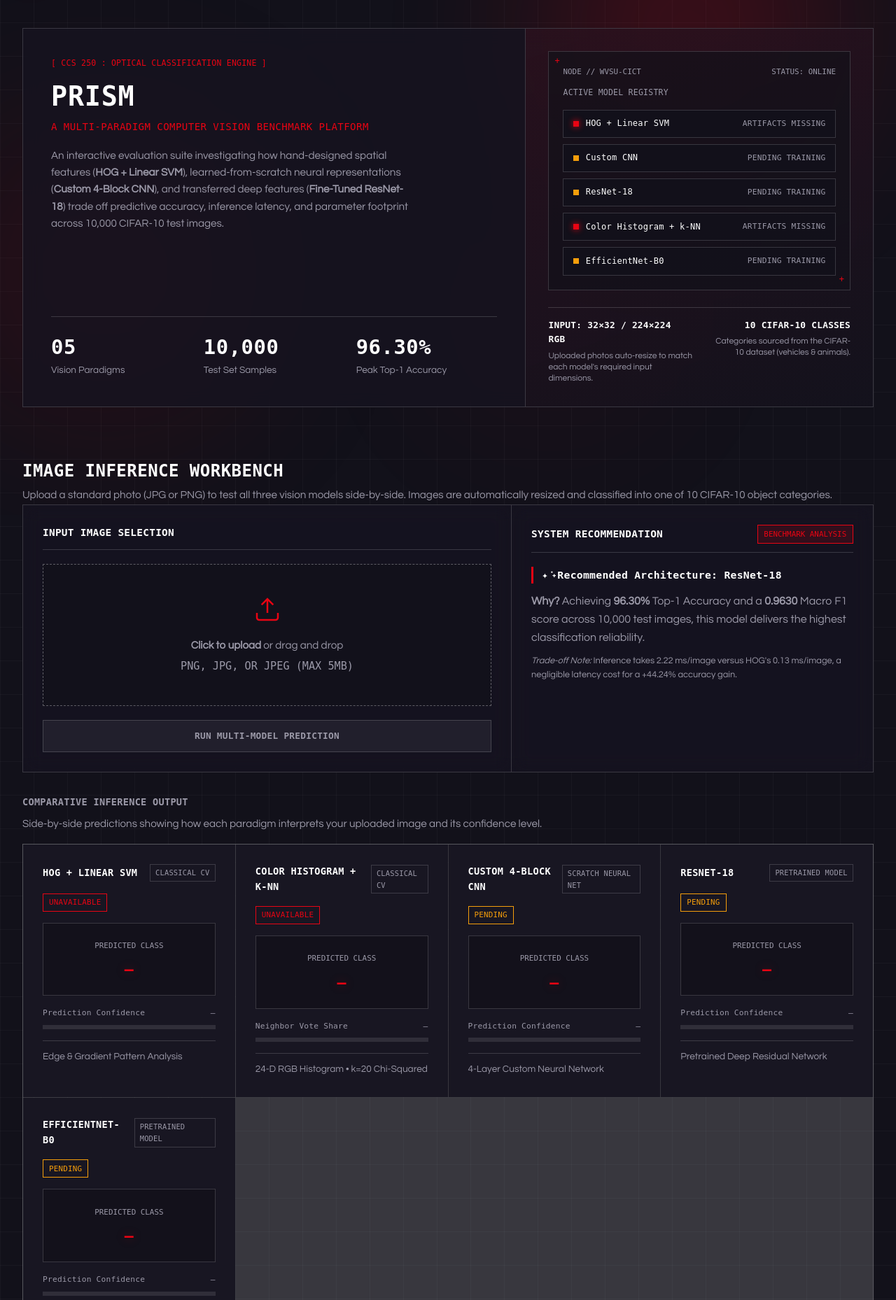
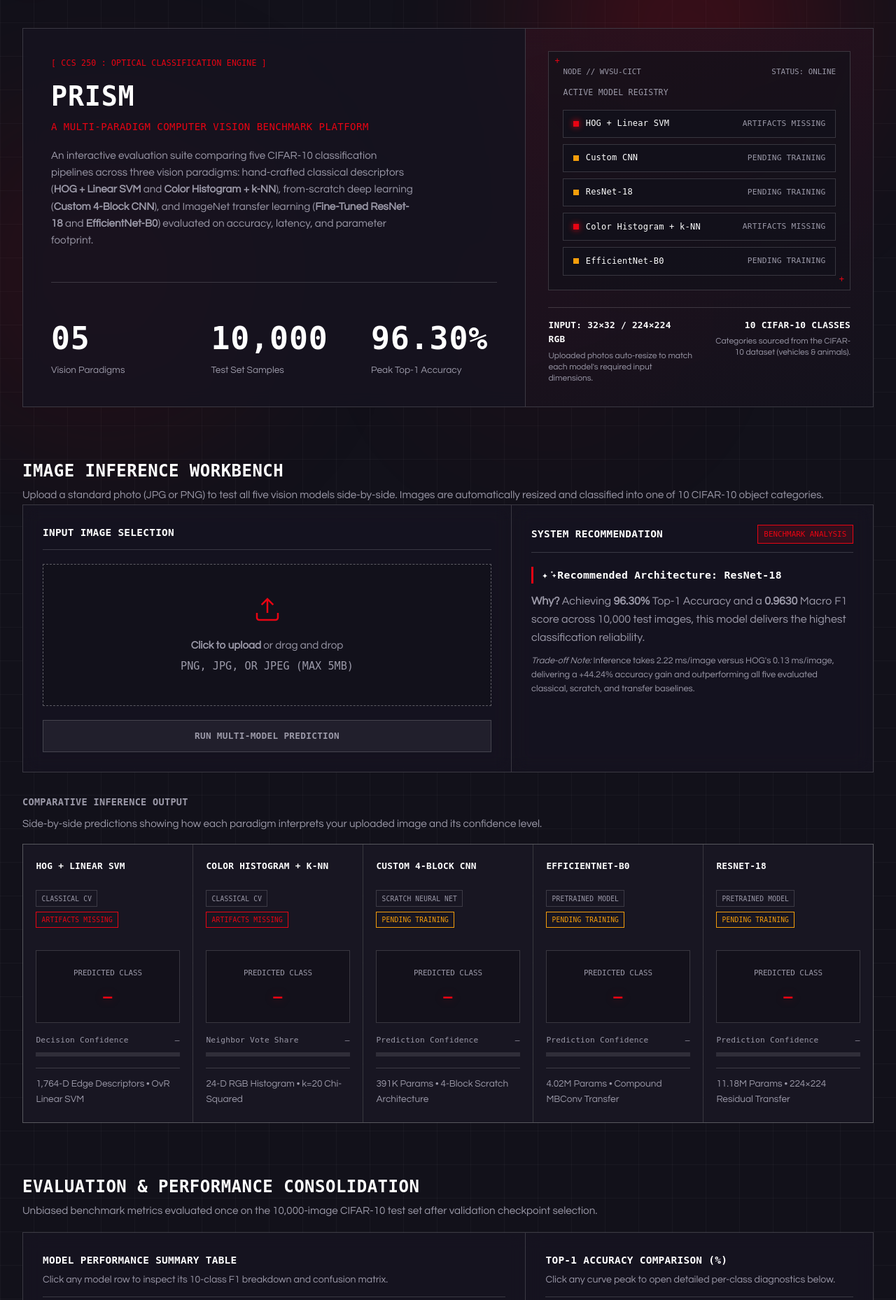
Before and after one commit to JethroIsHere/prism, a Flask app: page / in a window 1280 px wide. Shown: the part 64-1922 px from the top of the page at 70% size. Run offline with Flask 3, Linux system fonts and the light colour scheme; some web fonts are replaced.

Commit message:
fix: polish 5-model bento grids, restore diagnostics drawer, and layer scroll telemetry

```diff
--- a/kurt-system/static/css/style.css
+++ b/kurt-system/static/css/style.css
@@ -350,8 +350,8 @@ h4,
     display: grid;
     grid-template-columns: repeat(3, 1fr);
     border-top: 1px solid var(--border-hairline);
-    padding-top: 1.25rem;
-    gap: 1rem;
+    padding-top: 2.75rem;
+    gap: 3rem;
 }
 
 .telemetry-cell span {
@@ -361,7 +361,7 @@ h4,
 .telemetry-val {
     font-family: var(--font-mono);
     letter-spacing: 0.02em;
-    font-size: 1.8rem;
+    font-size: 2.8rem;
     font-weight: 700;
     color: var(--prism-white);
 }
@@ -733,7 +733,7 @@ h4,
 
 .prediction-grid {
     display: grid;
-    grid-template-columns: repeat(auto-fit, minmax(245px, 1fr));
+    grid-template-columns: repeat(5, minmax(0, 1fr));
     gap: 1px;
     border: 1px solid var(--border-hairline);
     background: var(--border-hairline);
@@ -742,27 +742,36 @@ h4,
 .prediction-grid .model-card {
     border: none;
     background: var(--bg-surface-solid);
-}
-
-.prediction-grid .model-card:last-child {
-    border-right: none;
+    padding: 1.35rem 1.15rem;
+    display: flex;
+    flex-direction: column;
+    justify-content: space-between;
 }
 
 .model-card-header {
     display: flex;
-    justify-content: space-between;
-    align-items: center;
-    gap: 0.5rem;
-    margin-bottom: 1rem;
+    flex-direction: column;
+    align-items: flex-start;
+    gap: 0.55rem;
+    margin-bottom: 0.95rem;
 }
 
 .model-card-header h4 {
-    font-size: 0.85rem;
+    font-size: 0.8rem;
+    line-height: 1.35;
     text-transform: uppercase;
+    min-height: 2.2rem;
+}
+
+.model-card-badges {
+    display: flex;
+    flex-wrap: wrap;
+    align-items: center;
+    gap: 0.4rem;
 }
 
 .model-type-badge {
-    font-size: 0.65rem;
+    font-size: 0.6rem;
     padding: 0.2rem 0.45rem;
     border: 1px solid var(--border-hairline);
     color: var(--text-muted);
@@ -771,11 +780,17 @@ h4,
 
 .status-badge {
     display: inline-block;
-    font-size: 0.68rem;
+    font-size: 0.6rem;
     text-transform: uppercase;
-    padding: 0.2rem 0.5rem;
+    padding: 0.2rem 0.45rem;
     border: 1px solid var(--border-hairline);
     color: var(--text-muted);
+}
+
+@media (max-width: 1240px) {
+    .prediction-grid {
+        grid-template-columns: repeat(auto-fit, minmax(230px, 1fr));
+    }
 }
 
 .status-badge.active {
@@ -902,15 +917,21 @@ h4,
 
 .specs-grid {
     display: grid;
-    grid-template-columns: repeat(auto-fit, minmax(360px, 1fr));
+    grid-template-columns: repeat(6, minmax(0, 1fr));
     gap: 1px;
     border: 1px solid var(--border-hairline);
     background: var(--border-hairline);
 }
 
 .specs-grid .spec-card {
+    grid-column: span 2;
     border: none;
     background: var(--bg-surface-solid);
+}
+
+.specs-grid .spec-card:nth-child(4),
+.specs-grid .spec-card:nth-child(5) {
+    grid-column: span 3;
 }
 
 .specs-grid .spec-card:last-child {
@@ -1067,7 +1088,7 @@ h4,
     position: fixed;
     right: 16px;
     top: 24px;
-    z-index: 95;
+    z-index: 120;
     display: inline-flex;
     align-items: center;
     gap: 0.45rem;
@@ -1218,6 +1239,10 @@ h4,
         grid-template-columns: 1fr;
     }
 
+    .specs-grid .spec-card {
+        grid-column: span 1;
+    }
+
     .prediction-grid .model-card,
     .specs-grid .spec-card {
         border-right: none;
--- a/kurt-system/static/js/app.js
+++ b/kurt-system/static/js/app.js
@@ -31,29 +31,39 @@ async function fetchModelStatus() {
 
         const statusData = await response.json();
 
-        updateStatusUI('status-hog', statusData.hog);
-        updateStatusUI('status-cnn', statusData.cnn);
-        updateStatusUI('status-resnet', statusData.resnet);
-        updateStatusUI('status-knn', statusData.knn);
-        updateStatusUI('status-efficientnet', statusData.efficientnet);
+        ['hog', 'knn', 'cnn', 'efficientnet', 'resnet'].forEach(key => {
+            updateStatusUI(`status-${key}`, statusData[key]);
+            syncPredictionCardBadge(`card-${key}`, statusData[key]);
+        });
     } catch (error) {
         console.error('Error fetching model statuses:', error);
-        // Fallback UI if backend is unreachable
-        updateStatusUI('status-hog', { available: false, message: 'Backend Disconnected' });
-        updateStatusUI('status-cnn', { available: false, message: 'Backend Disconnected' });
-        updateStatusUI('status-resnet', { available: false, message: 'Backend Disconnected' });
+        ['hog', 'knn', 'cnn', 'efficientnet', 'resnet'].forEach(key => {
+            const fallback = { available: false, message: 'Backend Disconnected' };
+            updateStatusUI(`status-${key}`, fallback);
+            syncPredictionCardBadge(`card-${key}`, fallback);
+        });
     }
 }
 
 function updateStatusUI(elementId, status) {
     const el = document.getElementById(elementId);
-    if (!el) return;
+    if (!el || !status) return;
 
     el.className = 'status-pill ' + (status.available ? 'active' : 'unavailable');
     if (!status.available && status.message === 'Pending Training') {
         el.className = 'status-pill pending';
     }
     el.querySelector('.status-text').textContent = status.message;
+}
+
+function syncPredictionCardBadge(cardId, status) {
+    const card = document.getElementById(cardId);
+    if (!card || !status) return;
+    const badge = card.querySelector('.status-badge');
+    if (!badge) return;
+
+    badge.textContent = status.message;
+    badge.className = 'status-badge ' + (status.available ? 'active' : (status.message === 'Pending Training' ? 'pending' : 'unavailable'));
 }
 
 // Scroll-Spy for Navbar Active State & Thumb-Tracking Scroll Percentage Marker
--- a/kurt-system/static/js/charts.js
+++ b/kurt-system/static/js/charts.js
@@ -359,17 +359,28 @@ function openModelDetailPanel(modelKey) {
         if (cmFallback) cmFallback.classList.remove('hidden');
     };
     cmImg.src = `/api/confusion-matrix/${modelKey}?t=${Date.now()}`;
-}
 
-// Render 10-class F1 scores from metrics.json
-if (metrics.per_class_f1) {
-    classGrid.innerHTML = Object.entries(metrics.per_class_f1)
-        .map(([cls, score]) => `
+    // Render 10-class F1 scores from metrics.json
+    if (metrics.per_class_f1 && classGrid) {
+        classGrid.innerHTML = Object.entries(metrics.per_class_f1)
+            .map(([cls, score]) => `
                 <div class="class-f1-cell">
                     <span class="cls-name">${cls}</span>
                     <span class="cls-score">${(score * 100).toFixed(1)}%</span>
                 </div>
             `).join('');
+    }
+
+    // Render training configuration summary
+    const params = metrics.hyperparams || metrics.svm_hyperparams || metrics.knn_params || {};
+    if (hyperStrip) {
+        hyperStrip.innerHTML = Object.entries(params)
+            .map(([k, v]) => `<span><strong>${k}:</strong> ${Array.isArray(v) ? v.join(', ') : v}</span>`)
+            .join(' &bull; ');
+    }
+
+    panel.classList.remove('hidden');
+    panel.scrollIntoView({ behavior: 'smooth', block: 'nearest' });
 }
 
 function updateSystemRecommendation(data) {
@@ -401,7 +412,8 @@ function updateSystemRecommendation(data) {
             </p>
             <p style="font-size: 0.80rem; color: var(--text-muted);">
                 <em>Trade-off Note:</em> Inference takes ${bestRuntime} ms/image versus HOG's ${hogRuntime} ms/image,
-                a negligible latency cost for a +44.24% accuracy gain.
+                delivering a +${(bestModel.stats.top1_accuracy_pct - data.hog.top1_accuracy_pct).toFixed(2)}% accuracy gain
+                and outperforming all five evaluated classical, scratch, and transfer baselines.
             </p>
         </div>
     `;
--- a/kurt-system/templates/index.html
+++ b/kurt-system/templates/index.html
@@ -67,11 +67,12 @@
                             <h1>PRISM</h1>
                             <p class="hero-tagline">A Multi-Paradigm Computer Vision Benchmark Platform</p>
                             <p class="hero-description">
-                                An interactive evaluation suite investigating how hand-designed spatial features
-                                (<strong>HOG + Linear SVM</strong>), learned-from-scratch neural representations
-                                (<strong>Custom 4-Block CNN</strong>), and transferred deep features
-                                (<strong>Fine-Tuned ResNet-18</strong>) trade off predictive accuracy, inference
-                                latency, and parameter footprint across 10,000 CIFAR-10 test images.
+                                An interactive evaluation suite comparing five CIFAR-10 classification pipelines across
+                                three vision paradigms: hand-crafted classical descriptors
+                                (<strong>HOG + Linear SVM</strong> and <strong>Color Histogram + k-NN</strong>),
+                                from-scratch deep learning (<strong>Custom 4-Block CNN</strong>), and ImageNet transfer
+                                learning (<strong>Fine-Tuned ResNet-18</strong> and <strong>EfficientNet-B0</strong>)
+                                evaluated on accuracy, latency, and parameter footprint.
                             </p>
                         </div>
 
@@ -159,7 +160,7 @@
             <section id="inference" class="section inference-section">
                 <div class="section-title">
                     <h2>Image Inference Workbench</h2>
-                    <p>Upload a standard photo (JPG or PNG) to test all three vision models side-by-side. Images are
+                    <p>Upload a standard photo (JPG or PNG) to test all five vision models side-by-side. Images are
                         automatically resized and classified into one of 10 CIFAR-10 object categories.</p>
 
                     <div class="workbench-grid">
@@ -232,19 +233,19 @@
                         <div class="card model-card" id="card-hog">
                             <div class="model-card-header">
                                 <h4>HOG + Linear SVM</h4>
-                                <span class="model-type-badge classical">Classical CV</span>
+                                <div class="model-card-badges">
+                                    <span class="model-type-badge classical">Classical CV</span>
+                                    <span class="status-badge unavailable">Checking...</span>
+                                </div>
                             </div>
                             <div class="model-card-body">
-                                <div class="prediction-status-container">
-                                    <span class="status-badge unavailable">Unavailable</span>
-                                </div>
                                 <div class="prediction-result-box">
                                     <span class="label">Predicted Class</span>
                                     <span class="value result-class">—</span>
                                 </div>
                                 <div class="confidence-box">
                                     <div class="confidence-header">
-                                        <span>Prediction Confidence</span>
+                                        <span>Decision Confidence</span>
                                         <span class="confidence-val">—</span>
                                     </div>
                                     <div class="progress-bar-bg">
@@ -253,7 +254,7 @@
                                 </div>
                             </div>
                             <div class="model-card-footer">
-                                <span class="footer-note">Edge & Gradient Pattern Analysis</span>
+                                <span class="footer-note">1,764-D Edge Descriptors &bull; OvR Linear SVM</span>
                             </div>
                         </div>
 
@@ -261,12 +262,12 @@
                         <div class="card model-card" id="card-knn">
                             <div class="model-card-header">
                                 <h4>Color Histogram + k-NN</h4>
-                                <span class="model-type-badge classical">Classical CV</span>
+                                <div class="model-card-badges">
+                                    <span class="model-type-badge classical">Classical CV</span>
+                                    <span class="status-badge unavailable">Checking...</span>
+                                </div>
                             </div>
                             <div class="model-card-body">
-                                <div class="prediction-status-container">
-                                    <span class="status-badge unavailable">Unavailable</span>
-                                </div>
                                 <div class="prediction-result-box">
                                     <span class="label">Predicted Class</span>
                                     <span class="value result-class">—</span>
@@ -286,16 +287,16 @@
                             </div>
                         </div>
 
-                        <!-- Card 2: Custom CNN -->
+                        <!-- Card 3: Custom 4-Block CNN -->
                         <div class="card model-card" id="card-cnn">
                             <div class="model-card-header">
                                 <h4>Custom 4-Block CNN</h4>
-                                <span class="model-type-badge nn">Scratch Neural Net</span>
+                                <div class="model-card-badges">
+                                    <span class="model-type-badge nn">Scratch Neural Net</span>
+                                    <span class="status-badge pending">Checking...</span>
+                                </div>
                             </div>
                             <div class="model-card-body">
-                                <div class="prediction-status-container">
-                                    <span class="status-badge pending">Pending</span>
-                                </div>
                                 <div class="prediction-result-box">
                                     <span class="label">Predicted Class</span>
                                     <span class="value result-class">—</span>
@@ -311,20 +312,20 @@
                                 </div>
                             </div>
                             <div class="model-card-footer">
-                                <span class="footer-note">4-Layer Custom Neural Network</span>
+                                <span class="footer-note">391K Params &bull; 4-Block Scratch Architecture</span>
                             </div>
                         </div>
 
-                        <!-- Card 3: ResNet-18 -->
-                        <div class="card model-card" id="card-resnet">
+                        <!-- Card 4: EfficientNet-B0 -->
+                        <div class="card model-card" id="card-efficientnet">
                             <div class="model-card-header">
-                                <h4>ResNet-18</h4>
-                                <span class="model-type-badge pretrained">Pretrained Model</span>
+                                <h4>EfficientNet-B0</h4>
+                                <div class="model-card-badges">
+                                    <span class="model-type-badge pretrained">Pretrained Model</span>
+                                    <span class="status-badge pending">Checking...</span>
+                                </div>
                             </div>
                             <div class="model-card-body">
-                                <div class="prediction-status-container">
-                                    <span class="status-badge pending">Pending</span>
-                                </div>
                                 <div class="prediction-result-box">
                                     <span class="label">Predicted Class</span>
                                     <span class="value result-class">—</span>
@@ -340,20 +341,20 @@
                                 </div>
                             </div>
                             <div class="model-card-footer">
-                                <span class="footer-note">Pretrained Deep Residual Network</span>
+                                <span class="footer-note">4.02M Params &bull; Compound MBConv Transfer</span>
                             </div>
                         </div>
 
-                        <!-- Card 4: EfficientNet-B0 -->
-                        <div class="card model-card" id="card-efficientnet">
+                        <!-- Card 5: ResNet-18 -->
+                        <div class="card model-card" id="card-resnet">
                             <div class="model-card-header">
-                                <h4>EfficientNet-B0</h4>
-                                <span class="model-type-badge pretrained">Pretrained Model</span>
+                                <h4>ResNet-18</h4>
+                                <div class="model-card-badges">
+                                    <span class="model-type-badge pretrained">Pretrained Model</span>
+                                    <span class="status-badge pending">Checking...</span>
+                                </div>
                             </div>
                             <div class="model-card-body">
-                                <div class="prediction-status-container">
-                                    <span class="status-badge pending">Pending</span>
-                                </div>
                                 <div class="prediction-result-box">
                                     <span class="label">Predicted Class</span>
                                     <span class="value result-class">—</span>
@@ -369,7 +370,7 @@
                                 </div>
                             </div>
                             <div class="model-card-footer">
-                                <span class="footer-note">Compound-Scaled MBConv Transfer Network</span>
+                                <span class="footer-note">11.18M Params &bull; 224&times;224 Residual Transfer</span>
                             </div>
                         </div>
                     </div>
```
